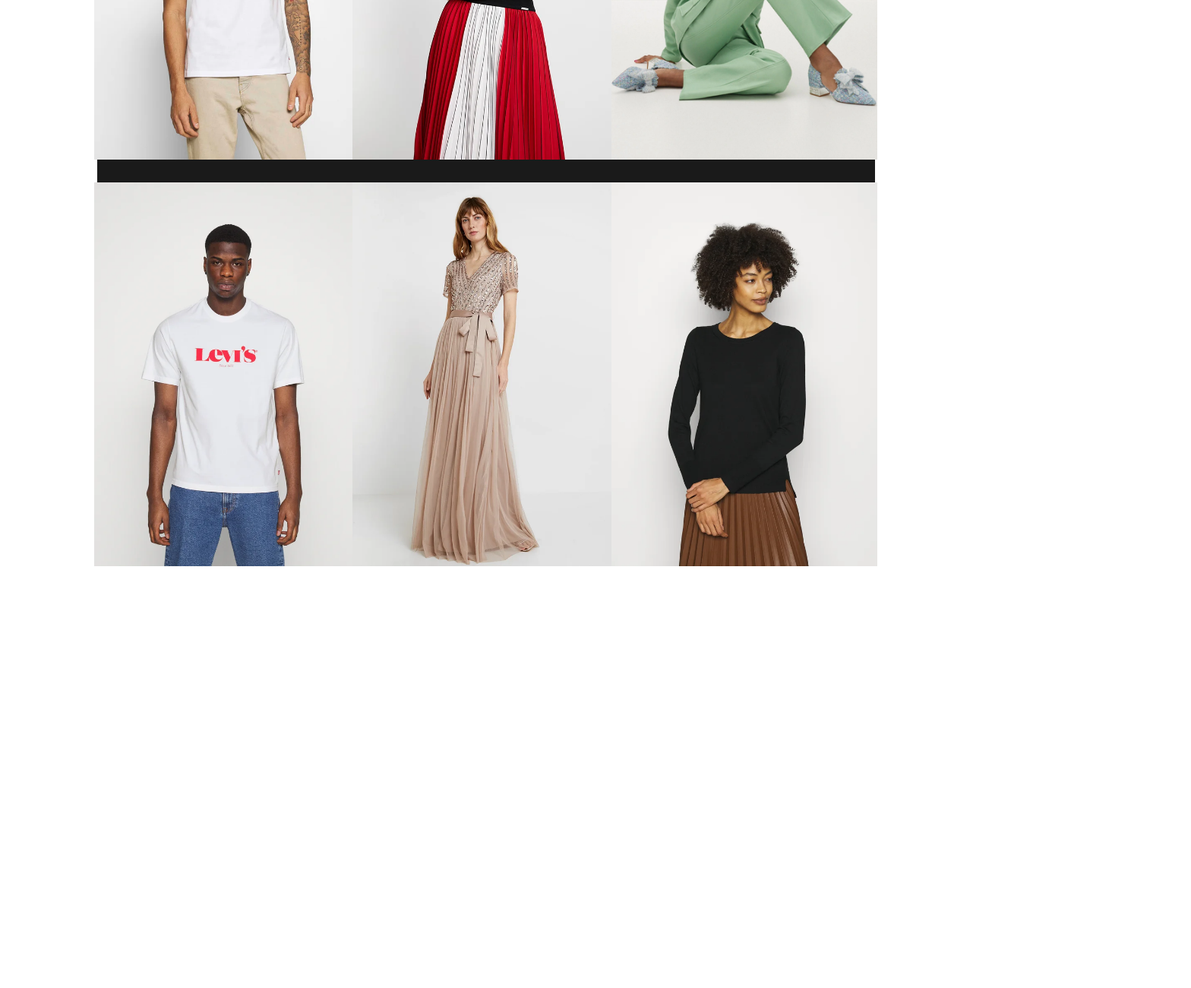
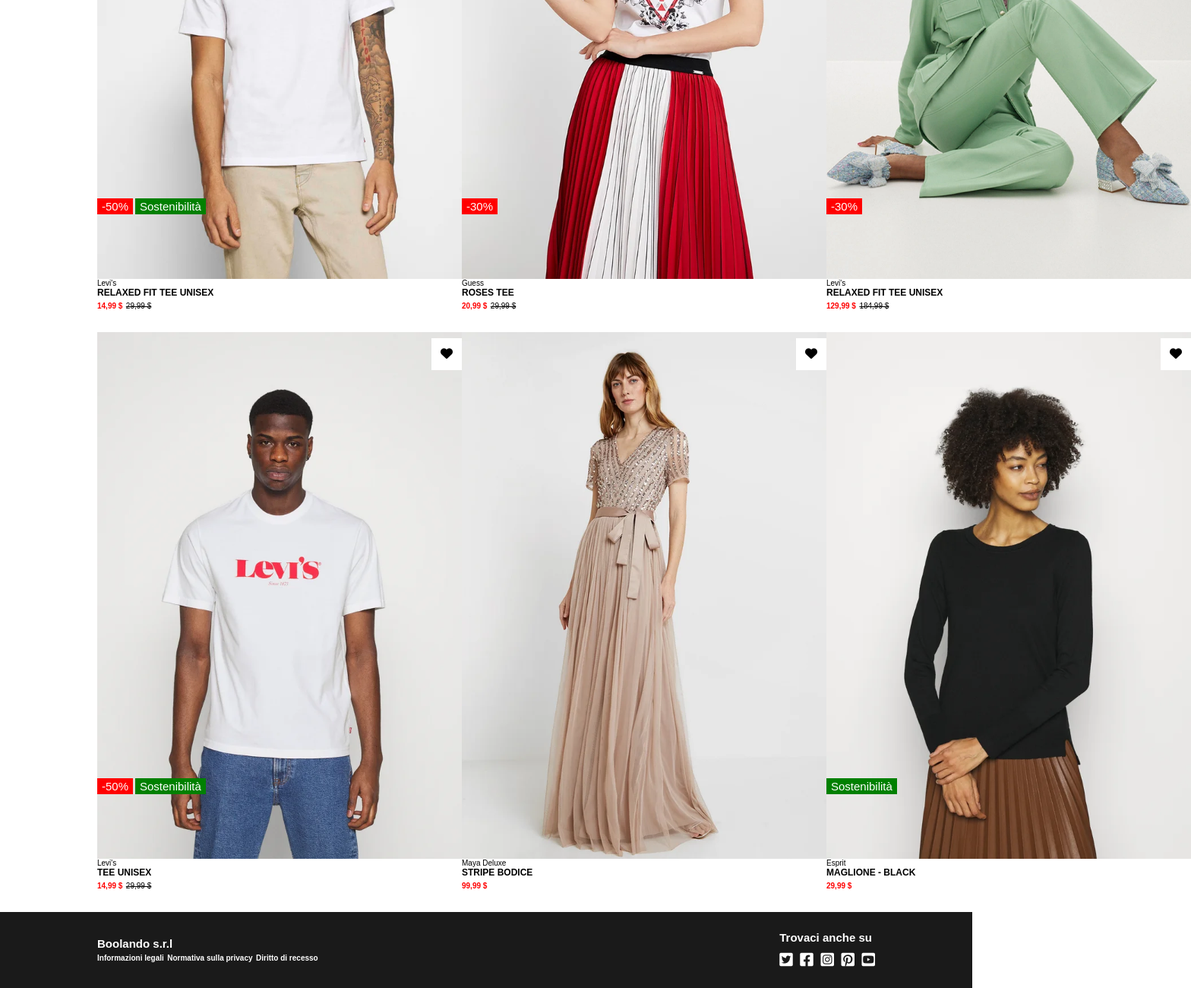
Before and after one commit to Chiararuggi/html-css-boolando, a plain HTML site: page index.html in a window 1280 px wide. Shown: the part 416-1716 px from the top of the page at 76% size, 1568 px wide, since content can reach past the window. Before the commit the page ends 1161 px from the top, so only its background shows below. Drawn offline with Linux system fonts and the light colour scheme.

Commit message:
all main container + footer

```diff
--- a/css/style.css
+++ b/css/style.css
@@ -27,15 +27,72 @@
 
 .row{
     display: flex;
+    justify-content: space-between;
 }
 
 .row img{
-    width: 350px;
+    width: 480px;
 }
 
 
 .column{
-    width: 33.3%;
+    width: fit-content;
     display: flex;
     justify-content: center;
+    flex-direction: column;
+    position: relative;
 }
+
+.price{
+    text-decoration: line-through;
+}
+
+.footercontainer{
+    width: 80%;
+    margin: auto;
+    min-height: 100px;
+    display: flex;
+    align-items: center;
+    justify-content: space-between;
+}
+
+.imgbox{
+    display: flex;
+    justify-content: center;
+    width: 100%;
+}
+
+.imgtext{
+    height: 40px;
+}
+
+.sale-but{
+    width: fit-content;
+    padding: 2px 6px;
+    position: absolute;
+    top: 80%;
+}
+
+
+.soste-but{
+    width: fit-content;
+    padding: 2px 6px;
+    position: absolute;
+    top: 80%;
+    left: 50px;
+}
+
+.wish-but{
+    width: fit-content;
+    padding: 12px;
+    position: absolute;
+    top:8px;
+    right: 0;
+}
+
+.soste-but2{
+    width: fit-content;
+    padding: 2px 6px;
+    position: absolute;
+    top: 80%;
+}
--- a/css/utilities.css
+++ b/css/utilities.css
@@ -10,10 +10,31 @@
     background-color: rgba(26,26,26,255);
 }
 
+.bg-red{
+    background-color: red;
+}
+
+.bg-green{
+    background-color: green;
+}
+
+.bg-white{
+    background-color: white;
+}
+
+
 /** Font color **/
 
 .c-white{
     color: white;
+}
+
+.c-red{
+    color: red;
+}
+
+.c-black{
+    color: black;
 }
 
 /** Margin **/
@@ -26,6 +47,47 @@
     margin-right: 4px;
 }
 
+.margin-r9{
+    margin-right: 4px;
+}
+
+
+.margin-t3{
+    margin-top: 3px;
+}
+
 .margin-t30{
     margin-top: 30px;
 }
+
+.margin-t10{
+    margin-top: 10px;
+}
+
+.margin-b30{
+    margin-bottom: 30px;
+}
+
+/** Font size **/
+
+.f-size10{
+    font-size: 10px;
+}
+
+.f-size12{
+    font-size: 12px;
+}
+
+.f-size15{
+    font-size: 15px;
+}
+
+.f-size20{
+    font-size: 20px;
+}
+
+/**Font Weight**/
+
+.f-weight700{
+    font-weight: 700;
+}
--- a/index.html
+++ b/index.html
@@ -36,31 +36,126 @@
     </header>
 
     <main>
-      <div class="main-container bg-black margin-t30 margin-auto">
+      <div class="main-container margin-t30 margin-auto">
         <div class="row">
-          <div class="column margin-t30">
+          <div class="column margin-b30">
             <img src="./img/1.webp" alt="img1" />
+            <div class="imgtext">
+              <p class="f-size10">Levi's</p>
+              <h2 class="text f-size12">RELAXED FIT TEE UNISEX</h2>
+              <span class="c-red f-size10 f-weight700">14,99 $</span>
+              <span class="price f-size10">29,99 $</span>
+            </div>
+            <div class="wish-but bg-white">
+              <i class="fas fa-heart c-black"></i>
+            </div>
+            <div class="sale-but c-white bg-red f-size15">-50%</div>
+            <div class="soste-but c-white bg-green f-size15">Sostenibilità</div>
           </div>
-          <div class="column margin-t30">
+
+          <div class="column margin-b30">
             <img src="./img/2.webp" alt="img2" />
+            <div class="imgtext">
+              <p class="f-size10">Guess</p>
+              <h2 class="text f-size12">ROSES TEE</h2>
+              <p>
+                <span class="c-red f-size10 f-weight700">20,99 $</span>
+                <span class="price f-size10">29,99 $</span>
+              </p>
+            </div>
+            <div class="wish-but bg-white">
+              <i class="fas fa-heart c-black"></i>
+            </div>
+            <div class="sale-but c-white bg-red f-size15">-30%</div>
           </div>
-          <div class="column margin-t30">
+          <div class="column margin-b30">
             <img src="./img/3.webp" alt="img3" />
+            <div class="imgtext">
+              <p class="f-size10">Levi's</p>
+              <h2 class="text f-size12">RELAXED FIT TEE UNISEX</h2>
+              <p>
+                <span class="c-red f-size10 f-weight700">129,99 $</span>
+                <span class="price f-size10">184,99 $</span>
+              </p>
+            </div>
+            <div class="wish-but bg-white">
+              <i class="fas fa-heart c-black"></i>
+            </div>
+            <div class="sale-but c-white bg-red f-size15">-30%</div>
           </div>
         </div>
 
         <div class="row">
-          <div class="column margin-t30">
+          <div class="column margin-b30">
             <img src="./img/4.webp" alt="img4" />
+            <div class="imgtext">
+              <p class="f-size10">Levi's</p>
+              <h2 class="text f-size12">TEE UNISEX</h2>
+              <p>
+                <span class="c-red f-size10 f-weight700">14,99 $</span>
+                <span class="price f-size10">29,99 $</span>
+              </p>
+            </div>
+            <div class="wish-but bg-white">
+              <i class="fas fa-heart c-black"></i>
+            </div>
+            <div class="sale-but c-white bg-red f-size15">-50%</div>
+            <div class="soste-but c-white bg-green f-size15">Sostenibilità</div>
           </div>
-          <div class="column margin-t30">
+          <div class="column margin-b30">
             <img src="./img/5.webp" alt="img5" />
+            <div class="imgtext">
+              <p class="f-size10">Maya Deluxe</p>
+              <h2 class="text f-size12">STRIPE BODICE</h2>
+              <p>
+                <span class="c-red f-size10 f-weight700">99,99 $</span>
+              </p>
+            </div>
+            <div class="wish-but bg-white">
+              <i class="fas fa-heart c-black"></i>
+            </div>
           </div>
-          <div class="column margin-t30">
+          <div class="column margin-b30">
             <img src="./img/6.webp" alt="img6" />
+            <div class="imgtext">
+              <p class="f-size10">Esprit</p>
+              <h2 class="$text f-size12">MAGLIONE - BLACK</h2>
+              <p>
+                <span class="c-red f-size10 f-weight700">29,99 $</span>
+              </p>
+            </div>
+            <div class="wish-but bg-white">
+              <i class="fas fa-heart c-black"></i>
+            </div>
+            <div class="soste-but2 c-white bg-green f-size15">
+              Sostenibilità
+            </div>
           </div>
         </div>
       </div>
+
+      <footer class="bg-black">
+        <div class="footercontainer">
+          <div class="footermenu">
+            <h2 class="f-size15 c-white">Boolando s.r.l</h2>
+            <div class="link">
+              <a href="#" class="f-size10 c-white">Informazioni legali</a>
+              <a href="#" class="f-size10 c-white">Normativa sulla privacy</a>
+              <a href="#" class="f-size10 c-white">Diritto di recesso</a>
+            </div>
+          </div>
+          <div class="FindUs">
+            <p class="c-white f-size15 f-weight700">Trovaci anche su</p>
+            <div class="FindIcon margin-t10 f-size20">
+              <i class="fab fa-twitter-square c-white margin-r4"></i>
+              <i class="fab fa-facebook-square c-white margin-r4"></i>
+              <i class="fab fa-instagram-square c-white margin-r4"></i>
+              <i class="fab fa-pinterest-square c-white margin-r4"></i>
+              <i class="fab fa-youtube-square c-white"></i>
+            </div>
+          </div>
+        </div>
+      </footer>
     </main>
   </body>
 </html>
```
